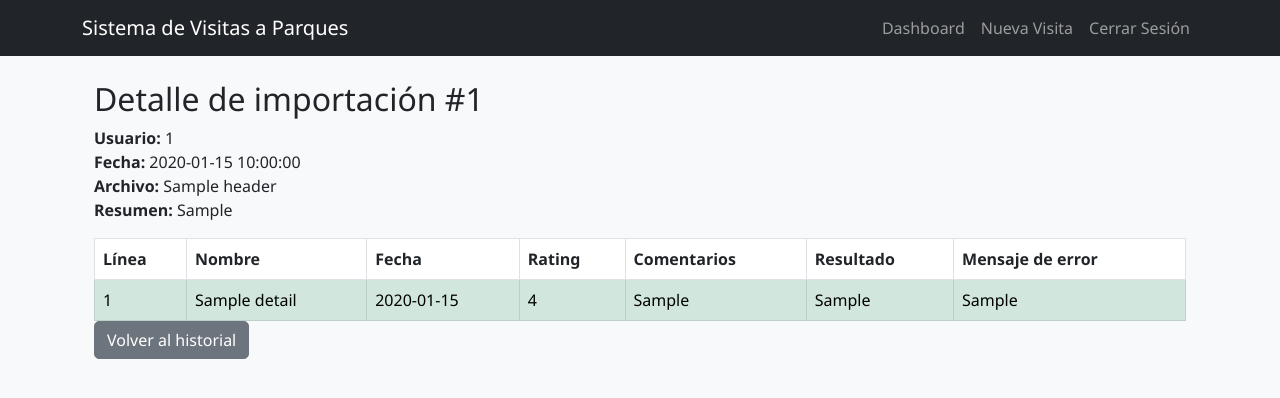
After one commit to fboisier/202501_git_avanzado, a Flask app: page /importaciones/1 in a window 1280 px wide. The commit adds this page. Shown: the top 398 px of the page. Run offline with Flask 3, Linux system fonts and the light colour scheme; the visitor is signed in with stand-in values (Sample User, id 1); tables that the repository leaves empty or names only in its code hold one stand-in row (values such as "Sample post").

Commit message:
BPE-7 se agrega importacion masiva y solucione una cosita que faltaba

```diff
--- a/app/__init__.py
+++ b/app/__init__.py
@@ -14,3 +14,5 @@ bcrypt = Bcrypt(app)
 
 # Importar controladores después de crear la aplicación para evitar importaciones circulares
 from app.controllers import user_controller, visit_controller
+from app.controllers.import_controller import bp as import_bp
+app.register_blueprint(import_bp)
--- /dev/null
+++ b/app/controllers/import_controller.py
@@ -0,0 +1,143 @@
+from flask import Blueprint, render_template, request, redirect, url_for, flash, session
+from werkzeug.utils import secure_filename
+import os
+import csv
+from datetime import datetime
+from app.models.import_header import ImportHeader
+from app.models.import_detail import ImportDetail
+from app.models.user import User  # Asumiendo que tienes este modelo
+from app.models.visit import Visit  # Usar Visit para validar existencia de parque y crear visitas
+
+bp = Blueprint('import', __name__)
+
+ALLOWED_EXTENSIONS = {'csv'}
+UPLOAD_FOLDER = 'app/static/uploads/imports/'
+
+# Asegura que el directorio exista
+os.makedirs(UPLOAD_FOLDER, exist_ok=True)
+
+def allowed_file(filename):
+    return '.' in filename and filename.rsplit('.', 1)[1].lower() in ALLOWED_EXTENSIONS
+
+@bp.route('/importar_visitas', methods=['GET', 'POST'])
+def importar_visitas():
+    if request.method == 'GET':
+        return render_template('importar_visitas.html')
+
+    if 'file' not in request.files:
+        flash('No se adjuntó ningún archivo', 'danger')
+        return redirect(request.url)
+
+    file = request.files['file']
+    if file.filename == '':
+        flash('Archivo no seleccionado', 'danger')
+        return redirect(request.url)
+    if not allowed_file(file.filename):
+        flash('Tipo de archivo no permitido', 'danger')
+        return redirect(request.url)
+
+    filename = secure_filename(file.filename)
+    filepath = os.path.join(UPLOAD_FOLDER, filename)
+    file.save(filepath)
+
+    usuario_id = session.get('user_id')
+    if not usuario_id:
+        flash('Debes estar logeado para importar', 'danger')
+        return redirect(url_for('login'))
+
+    resumen = []
+    total_ok = 0
+    total_error = 0
+    detalles = []
+    with open(filepath, newline='', encoding='utf-8') as csvfile:
+        reader = csv.DictReader(csvfile, delimiter=';')
+        for i, row in enumerate(reader, start=2):  # Empieza en 2 por el header
+            nombre = row.get('Nombre', '').strip()
+            fecha_str = row.get('Fecha', '').strip()
+            rating_str = row.get('Rating', '').strip()
+            comentarios = row.get('Comentarios', '').strip()
+            resultado = 'OK'
+            mensaje_error = ''
+            # Validaciones
+            if not nombre:
+                resultado = 'ERROR'
+                mensaje_error = 'Nombre de parque vacío'
+            # Aquí asumimos que tienes una lista o tabla de parques válidos. Si no, puedes omitir esta validación.
+            # Si quieres validar solo por nombres únicos registrados en visitas, puedes consultar la tabla de parques si existe.
+            # Por ahora, validamos que el nombre no esté vacío.
+
+            try:
+                fecha = datetime.strptime(fecha_str, '%d/%m/%Y').date()
+            except Exception:
+                resultado = 'ERROR'
+                mensaje_error = 'Fecha inválida'
+                fecha = None
+            try:
+                rating = int(rating_str)
+                if rating < 1 or rating > 5:
+                    raise ValueError()
+            except Exception:
+                resultado = 'ERROR'
+                mensaje_error = 'Rating inválido (debe ser 1 a 5)'
+                rating = None
+            if resultado == 'OK':
+                # Crear la visita
+                Visit.create({
+                    'park_name': nombre,
+                    'date': fecha.strftime('%Y-%m-%d'),
+                    'rating': rating,
+                    'comments': comentarios,
+                    'photo_path': None,
+                    'user_id': usuario_id
+                })
+                total_ok += 1
+            else:
+                total_error += 1
+            detalles.append({
+                'linea_numero': i,
+                'nombre': nombre,
+                'fecha': fecha,
+                'rating': rating,
+                'comentarios': comentarios,
+                'resultado': resultado,
+                'mensaje_error': mensaje_error
+            })
+    # Guarda encabezado
+    header_id = ImportHeader.save({
+        'usuario_id': usuario_id,
+        'fecha_importacion': datetime.now(),
+        'nombre_archivo': filename,
+        'resumen_general': f'OK: {total_ok}, ERROR: {total_error}'
+    })
+    # Guarda detalles
+    for det in detalles:
+        ImportDetail.save({
+            'import_header_id': header_id,
+            'linea_numero': det['linea_numero'],
+            'nombre': det['nombre'],
+            'fecha': det['fecha'],
+            'rating': det['rating'],
+            'comentarios': det['comentarios'],
+            'resultado': det['resultado'],
+            'mensaje_error': det['mensaje_error']
+        })
+    return render_template('importar_resumen.html', detalles=detalles, total_ok=total_ok, total_error=total_error)
+
+@bp.route('/importaciones')
+def lista_importaciones():
+    usuario_id = session.get('user_id')
+    if not usuario_id:
+        flash('Debes estar logeado para ver las importaciones', 'danger')
+        return redirect(url_for('login'))
+    headers = ImportHeader.get_all()
+    return render_template('importaciones.html', headers=headers)
+
+@bp.route('/importaciones/<int:header_id>')
+def detalle_importacion(header_id):
+    usuario_id = session.get('user_id')
+    if not usuario_id:
+        flash('Debes estar logeado para ver los detalles', 'danger')
+        return redirect(url_for('login'))
+    header = ImportHeader.get_by_id(header_id)
+    detalles = ImportDetail.get_by_header(header_id)
+    return render_template('importacion_detalle.html', header=header, detalles=detalles)
--- /dev/null
+++ b/app/models/import_detail.py
@@ -0,0 +1,27 @@
+from app.models.mysqlconnection import connectToMySQL
+
+class ImportDetail:
+    def __init__(self, data):
+        self.id = data.get('id')
+        self.import_header_id = data.get('import_header_id')
+        self.linea_numero = data.get('linea_numero')
+        self.nombre = data.get('nombre')
+        self.fecha = data.get('fecha')
+        self.rating = data.get('rating')
+        self.comentarios = data.get('comentarios')
+        self.resultado = data.get('resultado')
+        self.mensaje_error = data.get('mensaje_error')
+
+    @classmethod
+    def save(cls, data):
+        query = """
+        INSERT INTO import_details (import_header_id, linea_numero, nombre, fecha, rating, comentarios, resultado, mensaje_error)
+        VALUES (%(import_header_id)s, %(linea_numero)s, %(nombre)s, %(fecha)s, %(rating)s, %(comentarios)s, %(resultado)s, %(mensaje_error)s);
+        """
+        return connectToMySQL().query_db(query, data)
+
+    @classmethod
+    def get_by_header(cls, import_header_id):
+        query = "SELECT * FROM import_details WHERE import_header_id = %(import_header_id)s ORDER BY linea_numero;"
+        results = connectToMySQL().query_db(query, {'import_header_id': import_header_id})
+        return [cls(row) for row in results]
--- /dev/null
+++ b/app/models/import_header.py
@@ -0,0 +1,32 @@
+from app.models.mysqlconnection import connectToMySQL
+from datetime import datetime
+
+class ImportHeader:
+    def __init__(self, data):
+        self.id = data.get('id')
+        self.usuario_id = data.get('usuario_id')
+        self.fecha_importacion = data.get('fecha_importacion')
+        self.nombre_archivo = data.get('nombre_archivo')
+        self.resumen_general = data.get('resumen_general')
+
+    @classmethod
+    def save(cls, data):
+        query = """
+        INSERT INTO import_headers (usuario_id, fecha_importacion, nombre_archivo, resumen_general)
+        VALUES (%(usuario_id)s, %(fecha_importacion)s, %(nombre_archivo)s, %(resumen_general)s);
+        """
+        return connectToMySQL().query_db(query, data)
+
+    @classmethod
+    def get_all(cls):
+        query = "SELECT * FROM import_headers ORDER BY fecha_importacion DESC;"
+        results = connectToMySQL().query_db(query)
+        return [cls(row) for row in results]
+
+    @classmethod
+    def get_by_id(cls, id):
+        query = "SELECT * FROM import_headers WHERE id = %(id)s;"
+        results = connectToMySQL().query_db(query, {'id': id})
+        if results:
+            return cls(results[0])
+        return None
--- /dev/null
+++ b/app/static/data/import_visitas_ejemplo.csv
@@ -0,0 +1,6 @@
+Nombre;Fecha;Rating;Comentarios
+Parque Nacional Torres del Paine;22/04/2025;5;Visita espectacular, muy recomendado.
+Parque Nacional La Campana;21/04/2025;4;Buen clima, senderos limpios.
+Parque No Existente;20/04/2025;3;Este parque no existe, debe fallar.
+Parque Nacional Torres del Paine;31/02/2025;2;Fecha inválida, debe fallar.
+Parque Nacional La Campana;22/04/2025;6;Rating fuera de rango, debe fallar.
--- a/app/templates/dashboard.html
+++ b/app/templates/dashboard.html
@@ -7,6 +7,7 @@
     <div class="col">
         <h1 class="display-5">Bienvenido {{ user_name }}</h1>
         <a href="{{ url_for('new_visit') }}" class="btn btn-primary">Crear Nueva Visita</a>
+        <a href="/importar_visitas" class="btn btn-warning ms-2">Importar visitas masivamente</a>
     </div>
 </div>
 
--- /dev/null
+++ b/app/templates/importacion_detalle.html
@@ -0,0 +1,37 @@
+{% extends 'base.html' %}
+{% block content %}
+<div class="container mt-4">
+    <h2>Detalle de importación #{{ header.id }}</h2>
+    <p><strong>Usuario:</strong> {{ header.usuario_id }}<br>
+    <strong>Fecha:</strong> {{ header.fecha_importacion }}<br>
+    <strong>Archivo:</strong> {{ header.nombre_archivo }}<br>
+    <strong>Resumen:</strong> {{ header.resumen_general }}</p>
+    <table class="table table-bordered">
+        <thead>
+            <tr>
+                <th>Línea</th>
+                <th>Nombre</th>
+                <th>Fecha</th>
+                <th>Rating</th>
+                <th>Comentarios</th>
+                <th>Resultado</th>
+                <th>Mensaje de error</th>
+            </tr>
+        </thead>
+        <tbody>
+            {% for det in detalles %}
+            <tr class="{% if det.resultado == 'ERROR' %}table-danger{% else %}table-success{% endif %}">
+                <td>{{ det.linea_numero }}</td>
+                <td>{{ det.nombre }}</td>
+                <td>{{ det.fecha }}</td>
+                <td>{{ det.rating }}</td>
+                <td>{{ det.comentarios }}</td>
+                <td>{{ det.resultado }}</td>
+                <td>{{ det.mensaje_error }}</td>
+            </tr>
+            {% endfor %}
+        </tbody>
+    </table>
+    <a href="/importaciones" class="btn btn-secondary">Volver al historial</a>
+</div>
+{% endblock %}
```
Also changed, not shown: app/templates/importaciones.html (added, +31 -0 lines), app/templates/importar_resumen.html (added, +35 -0 lines), app/templates/importar_visitas.html (added, +14 -0 lines), parques_db.sql (added, +38 -0 lines), migrations/001_add_photo_path_to_visits.sql (added), migrations/002_create_import_tables.sql (added), 1 other file.
